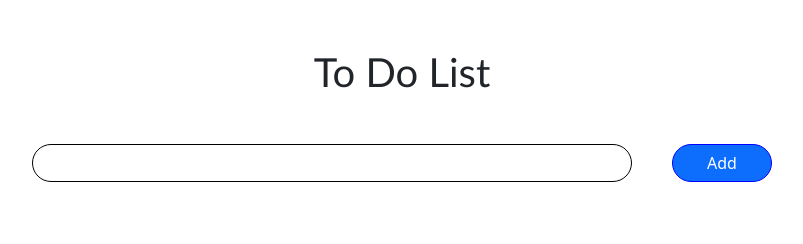
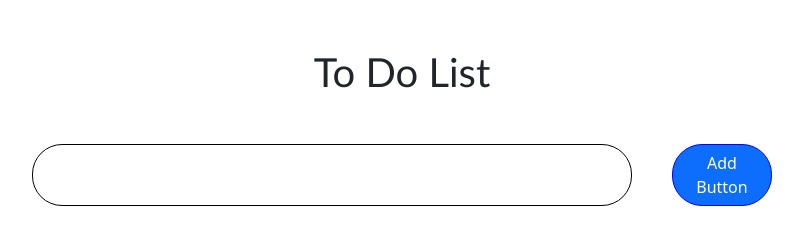
Before and after one commit to Bhavesh0709/Myprojects, a plain HTML site: page index.html in a window 1280 px wide. Shown: the whole page, without its empty margins (238-1041 px from the left). Drawn offline with nearby package versions, Linux system fonts and the light colour scheme.

Commit message:
Changed button name

```diff
--- a/index.html
+++ b/index.html
@@ -17,7 +17,7 @@
         <div class="row mt-5">
             <div class="main d-flex justify-content-center">
                 <input type="text" class="form-control input" id="inputField">
-                <a href="" class="btn btn-primary add" id="add" onclick="AddTask()">Add</a>
+                <a href="" class="btn btn-primary add" id="add" onclick="AddTask()">Add Button</a>
             </div>
         </div>
         <ul id="display">
```
